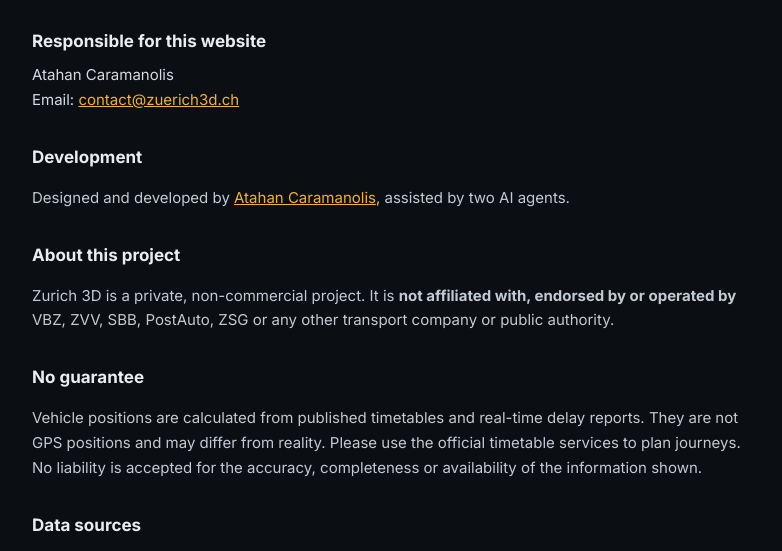
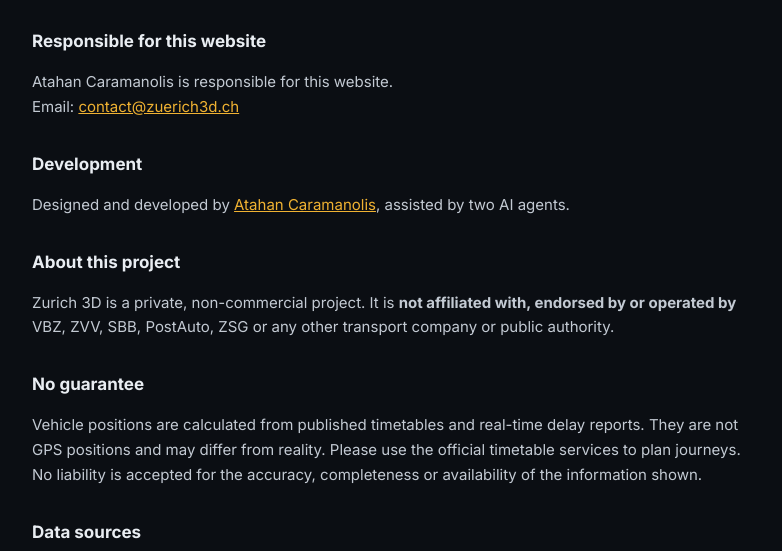
Before and after one commit to atahanca/zurich-live-in-3d, a website: page public/imprint.html in a window 1280 px wide. Shown: the part 173-724 px from the top of the page, without its empty margins (248-1030 px from the left). Drawn offline with Linux system fonts and the light colour scheme.

Commit message:
Imprint: state who is responsible in a sentence
Co-Authored-By: Claude Opus 5.5 <noreply@anthropic.com>

```diff
--- a/public/imprint.html
+++ b/public/imprint.html
@@ -18,10 +18,8 @@
   <p class="updated">Impressum</p>
 
   <h2>Responsible for this website</h2>
-  <address>
-    Atahan Caramanolis<br />
-    Email: <a href="mailto:contact@zuerich3d.ch">contact@zuerich3d.ch</a>
-  </address>
+  <p>Atahan Caramanolis is responsible for this website.<br />
+    Email: <a href="mailto:contact@zuerich3d.ch">contact@zuerich3d.ch</a></p>
 
   <h2>Development</h2>
   <p>Designed and developed by <a href="https://github.com/atahanca" target="_blank" rel="noopener">Atahan Caramanolis</a>, assisted by two AI agents.</p>
```
